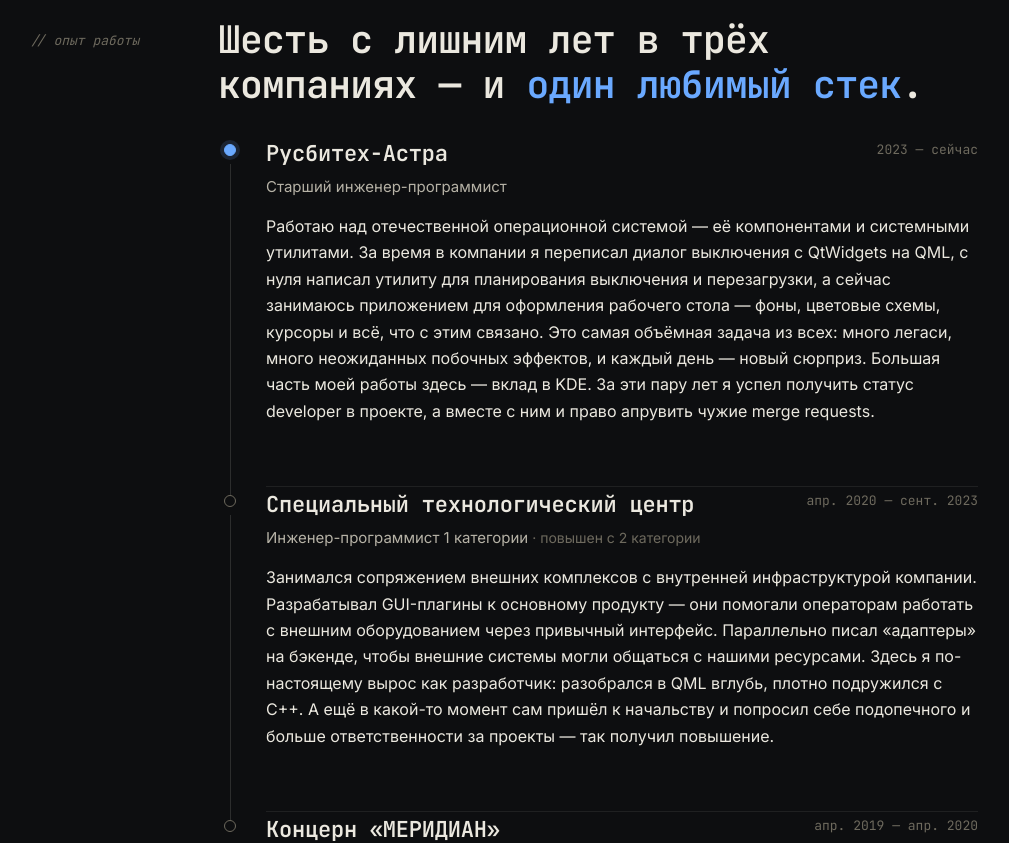
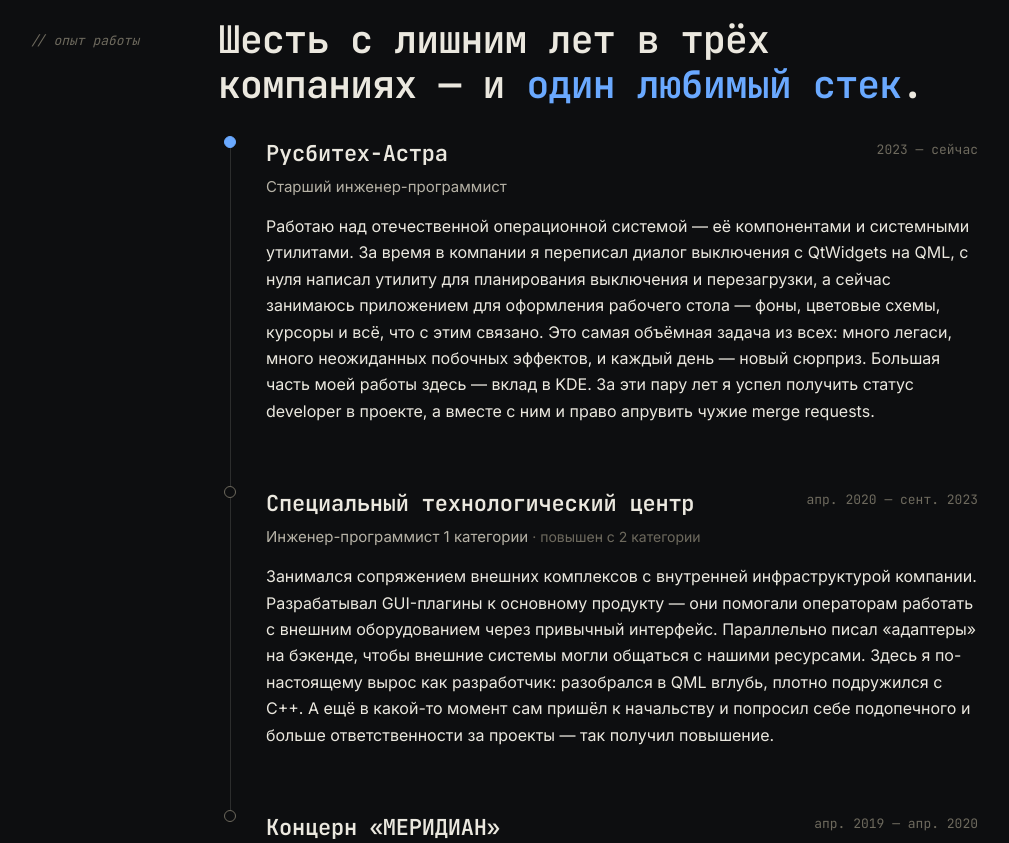
Before and after one commit to chesnoksatan/selfie, a Next.js app: page / in a window 1280 px wide. Shown: the part 1840-2683 px from the top of the page, without its empty margins (52-1061 px from the left). Built offline with nearby package versions, Linux system fonts and the light colour scheme.

Commit message:
Fix experience section appearance

```diff
--- a/components/Experience.module.css
+++ b/components/Experience.module.css
@@ -12,7 +12,6 @@
   display: flex;
   flex-direction: column;
   align-items: center;
-  padding-top: 8px;
 }
 .jobDot {
   width: 12px;
@@ -25,17 +24,14 @@
 .jobDot.current {
   background: var(--ac);
   border-color: var(--ac);
-  box-shadow: 0 0 0 4px var(--ac-soft);
 }
 .jobLine {
   flex: 1;
   width: 1px;
   background: var(--line-2);
-  margin: 8px 0 -16px;
 }
 .jobBody {
   padding: 0 0 48px;
-  border-bottom: 0.5px solid var(--line);
   margin-bottom: 0;
 }
 .job:last-child .jobBody {
```
